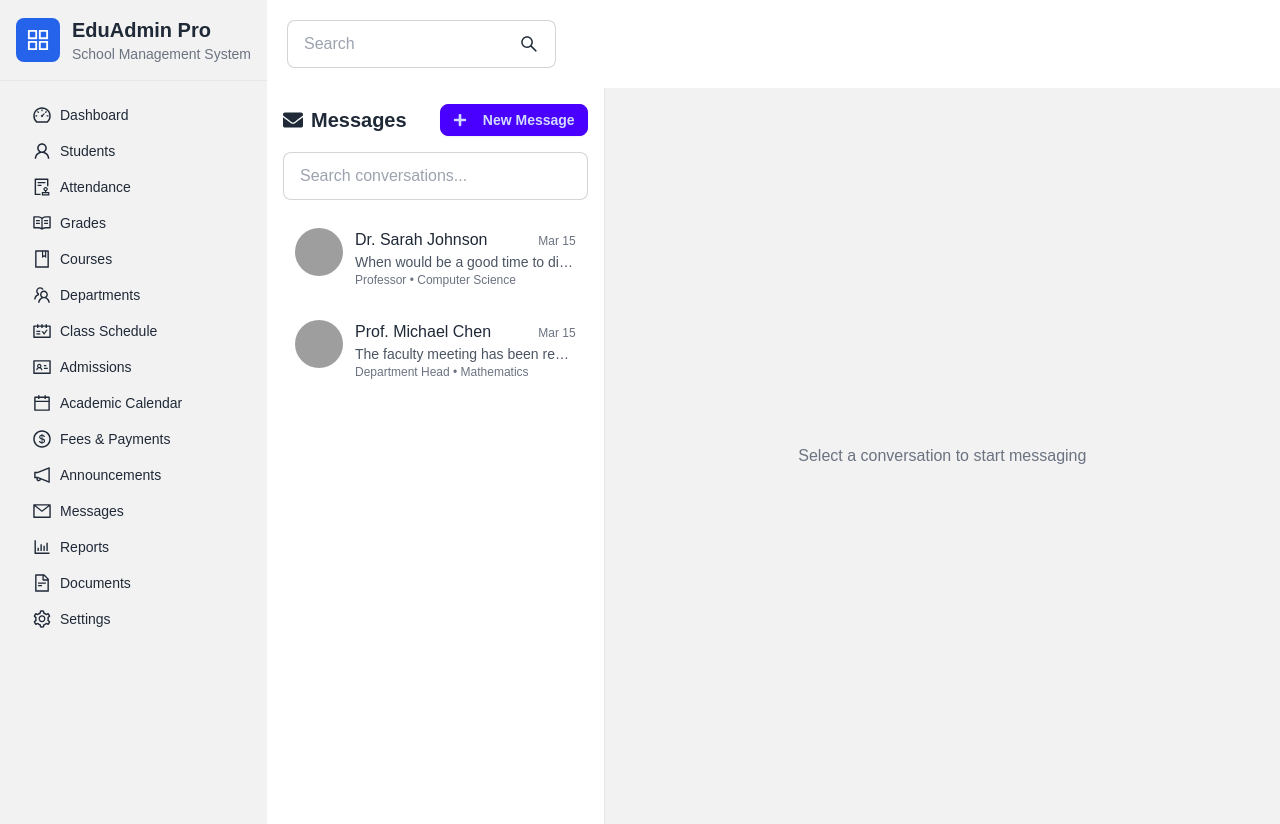
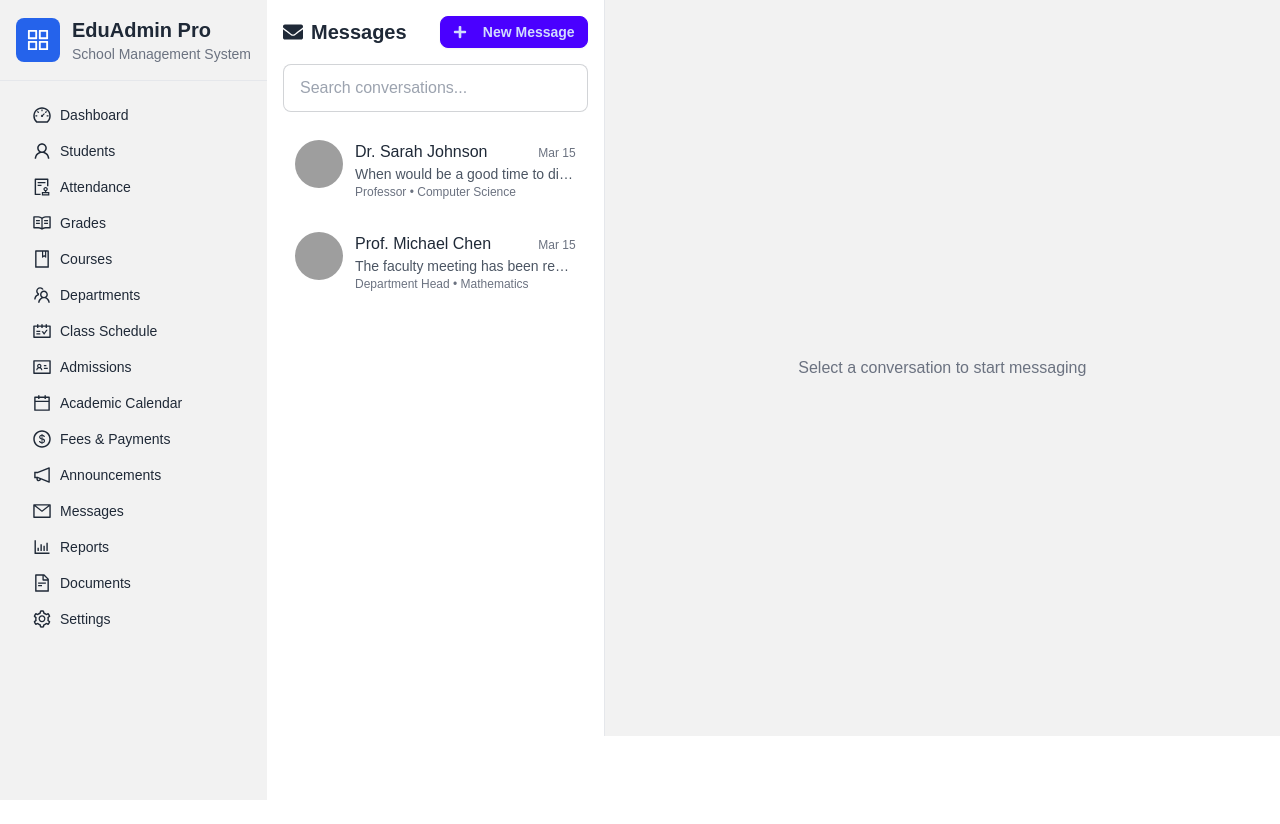
Before and after one commit to onesmuskipchumba0/StudentsAdminDashboard, a Next.js app in the folder frontend/: page /messages in a window 1280 px wide. After the commit the page ends 800 px from the top, so only its background shows below. Built offline with nearby package versions, Linux system fonts and the light colour scheme; grey boxes are pictures that could not be loaded.

Commit message:
Modified: layout

```diff
--- a/frontend/app/(dashboard)/layout.tsx
+++ b/frontend/app/(dashboard)/layout.tsx
@@ -1,7 +1,6 @@
 import type { Metadata } from "next";
 import localFont from "next/font/local";
 import Navbar from "@/components/Navbar";
-import SearchBar from "@/components/SearchBar";
 
 
 
@@ -16,7 +15,6 @@ export default function DashboardLayout({
       >
         <Navbar />
         <div className="flex-1">
-            <SearchBar />
             {children}
         </div>
       </body>
```
